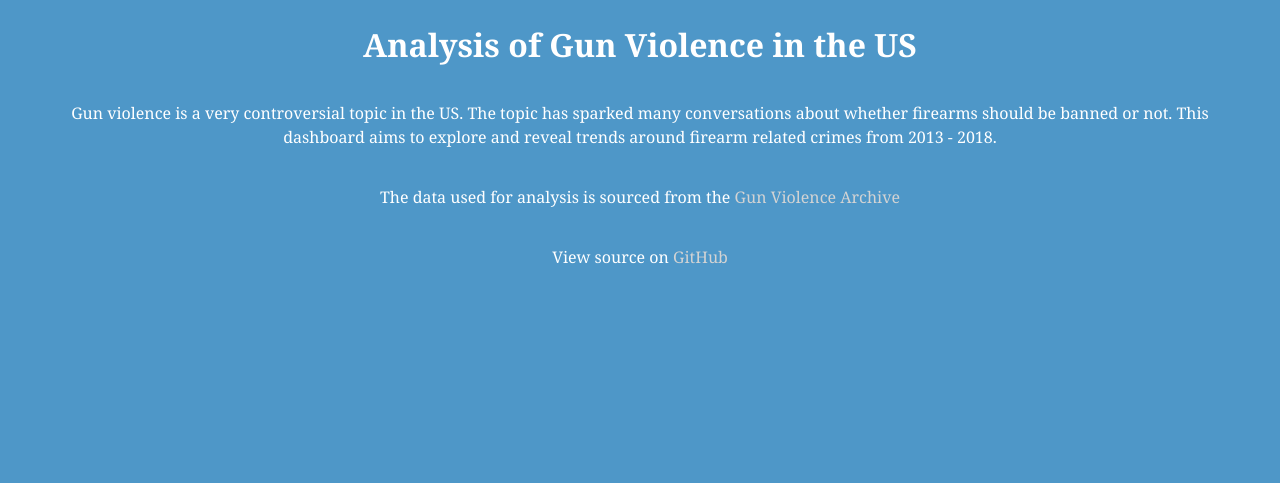
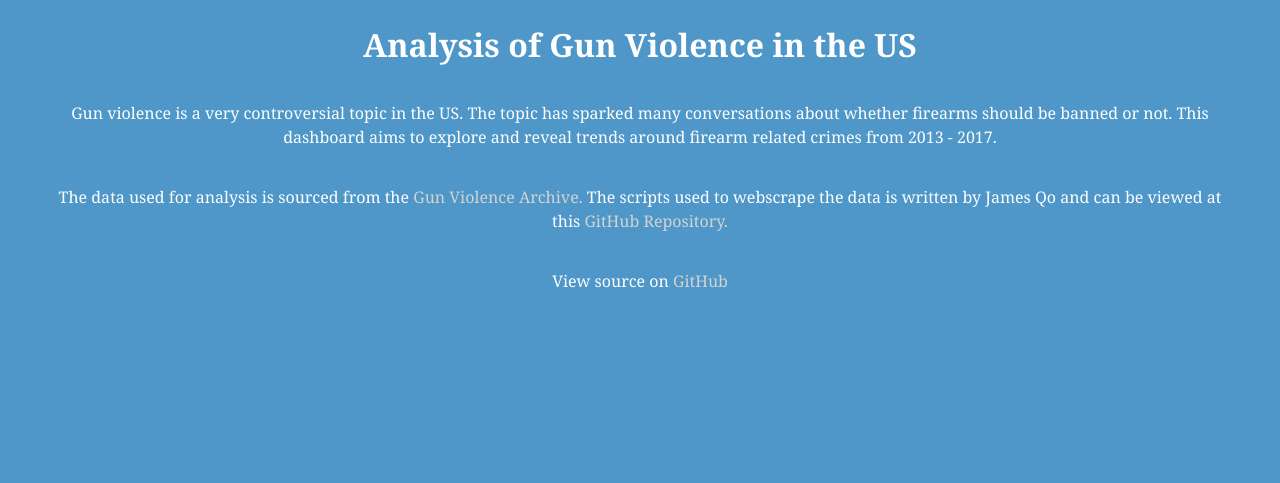
Before and after one commit to aLeadPencil/gun-violence-dashboard, a Flask app: page / in a window 1280 px wide. Shown: the part 104-587 px from the top of the page. Run offline with Flask 3, Linux system fonts and the light colour scheme; parts of the project's set-up code (start-up, migrations or seed data) failed here and were passed over.

Commit message:
'Clean_Up_Code'

```diff
--- a/app.py
+++ b/app.py
@@ -66,8 +66,6 @@ data_preview_app.layout = html.Div(
 )
 
 
-# dashboard_app.layout = dashboard_app_layout
-
 incident_heatmap = heatmap_generator(data)
 top_states = top_states_generator(data)
 top_cities = top_cities_generator(data)
@@ -130,7 +128,6 @@ dashboard_app.layout = html.Div(
 )
 
 
-
 # Run the server
 if __name__ == "__main__":
     server.run(debug = True)
--- a/dash_templates/dashboard.py
+++ b/dash_templates/dashboard.py
@@ -9,7 +9,6 @@ import plotly.graph_objs as go
 import sys
 sys.path.insert(1, './data')
 from data_cleaning_functions import gun_map, column_dtypes, string_to_list #type: ignore
-from nav import create_navbar
 
 
 # Load in data --------------------------------------------------------#
--- a/dash_templates/data_table.py
+++ b/dash_templates/data_table.py
@@ -1,7 +1,6 @@
 import dash_table
 import pandas as pd
 import dash_html_components as html
-from nav import create_navbar
 
 import sys
 sys.path.insert(1, './data')
--- a/dash_templates/footer.py
+++ b/dash_templates/footer.py
@@ -1,4 +1,3 @@
-from dash_templates.nav import create_navbar
 import dash_html_components as html
 
 def create_footer_dashboard():
--- a/static/css/styles.css
+++ b/static/css/styles.css
@@ -1,5 +1,4 @@
 /* Base */
-
 html {
     font: 100%/1.5 Georgia, serif;
     background-color: #4e97c8;
@@ -13,7 +12,6 @@ body {
 
 
 /* Index */
-
 .nav-container {
     background-color: #4e97c8;
     text-align: center;
@@ -60,28 +58,7 @@ body {
 }
 
 
-/* Contact */
-
-.contact-info ul {
-    text-align: center;
-    padding: 0;
-    list-style-type: none;
-}
-
-.contact-info a {
-    color: #ffffff;
-    display: inline-block;
-    padding: 0.5em 0.75em;
-    text-decoration: none;
-}
-
-.contact-info a:hover {
-    color: #D3D3D3;
-}
-
-
 /* Description */
-
 .desc p {
     padding: 10px 50px;
 }
--- a/templates/index.html
+++ b/templates/index.html
@@ -5,6 +5,7 @@
 {% endblock %}
 
 {% block body %}
+
 <body>
     <div class="title">
         <h1>Analysis of Gun Violence in the US</h1>
@@ -12,11 +13,14 @@
 
     <div class="desc">
         <p>Gun violence is a very controversial topic in the US. The topic has sparked many conversations about whether
-                firearms should be banned or not. This dashboard aims to explore and reveal trends around firearm related crimes from 2013 - 2018.</p>
+            firearms should be banned or not. This dashboard aims to explore and reveal trends around firearm related
+            crimes from 2013 - 2017.</p>
 
 
-            <p>The data used for analysis is sourced from the <a href="https://www.gunviolencearchive.org/" target="_blank">Gun Violence
-                    Archive</a></p>
+        <p>The data used for analysis is sourced from the <a href="https://www.gunviolencearchive.org/"
+                target="_blank">Gun Violence
+                Archive.</a> The scripts used to webscrape the data is written by James Qo and can be viewed at this <a
+                href="https://github.com/jamesqo/gun-violence-data" , target="_blank">GitHub Repository.</a></p>
 
         <p>View source on <a href="#" target="_blank">GitHub</a></p>
     </div>
```
Lines whose indentation alone changed are shown as unchanged.
